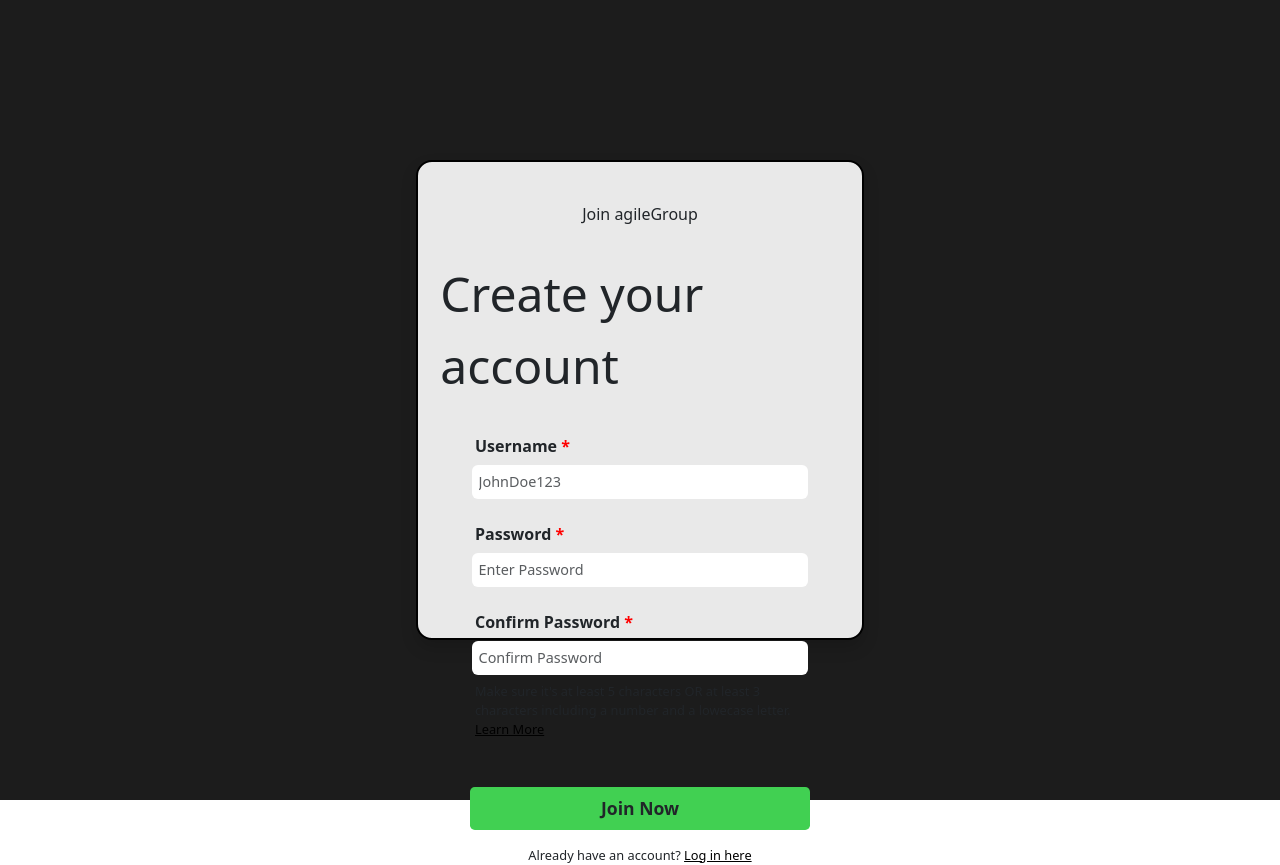
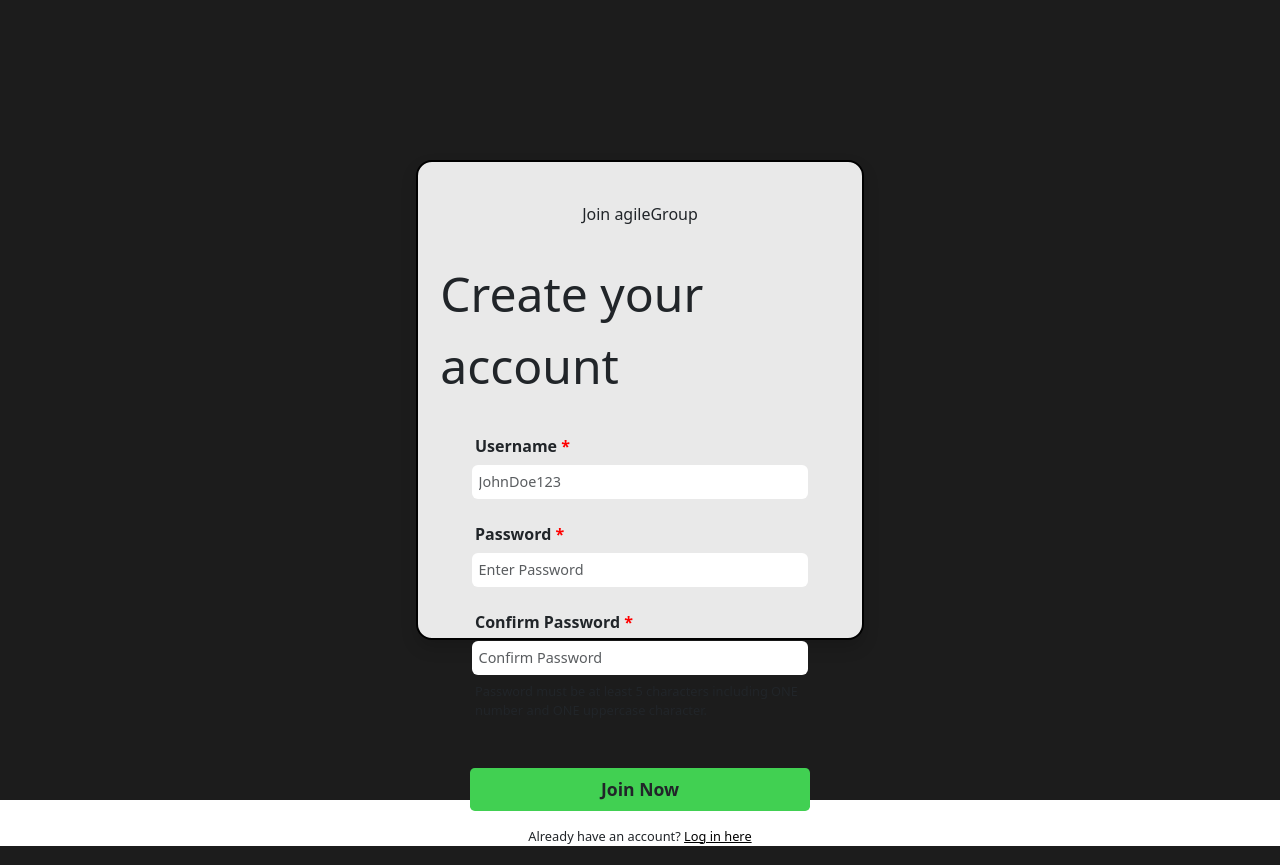
Before and after one commit to prawny1103/cits3403-project, a Flask app: page /register in a window 1280 px wide. Run offline with Flask 3, Linux system fonts and the light colour scheme.

Commit message:
enforce password input criteria

```diff
--- a/app/routes/auth.py
+++ b/app/routes/auth.py
@@ -24,9 +24,27 @@
             flash('Username must be between 3 and 10 characters')
             return redirect(url_for('auth.signup'))
 
-        # no odd symbol for username *** fix this...
+        # no odd symbol for username
         if not re.match(r'^[A-Za-z0-9_]+$', username):
             flash('Username can only contain letters, numbers, and underscores')
+            return redirect(url_for('auth.signup'))
+
+        # password validation
+        # check if password meets criteria first
+        if not password:
+            flash('Password is required')
+            return redirect(url_for('auth.signup'))
+
+        if len(password) < 5:
+            flash('Password has to be at least 5 characters long')
+            return redirect(url_for('auth.signup'))
+
+        if not re.search(r'[A-Z]', password):
+            flash('Password must contain at least one uppercase letter')
+            return redirect(url_for('auth.signup'))
+
+        if not re.search(r'[0-9]', password):
+            flash('Password must contain at least one number')
             return redirect(url_for('auth.signup'))
 
         if password != confirm_password:
--- a/app/templates/signup.html
+++ b/app/templates/signup.html
@@ -39,7 +39,7 @@
                         <label for="signup-password-confirm"> Confirm Password <span>*</span></label>
                         <input type="password" id="signup-password-confirm"  class="form-control" name="confirm_password" required placeholder="Confirm Password">
                     </div>
-                    <p>Make sure it's at least 5 characters OR at least 3 characters including a number and a lowecase letter. <a href="#">Learn More</a></p>
+                    <p>Password must be at least 5 characters including ONE number and ONE uppercase character. </p>
 
                     <!-- Re-check this -->
                     {% with messages = get_flashed_messages() %}
```
